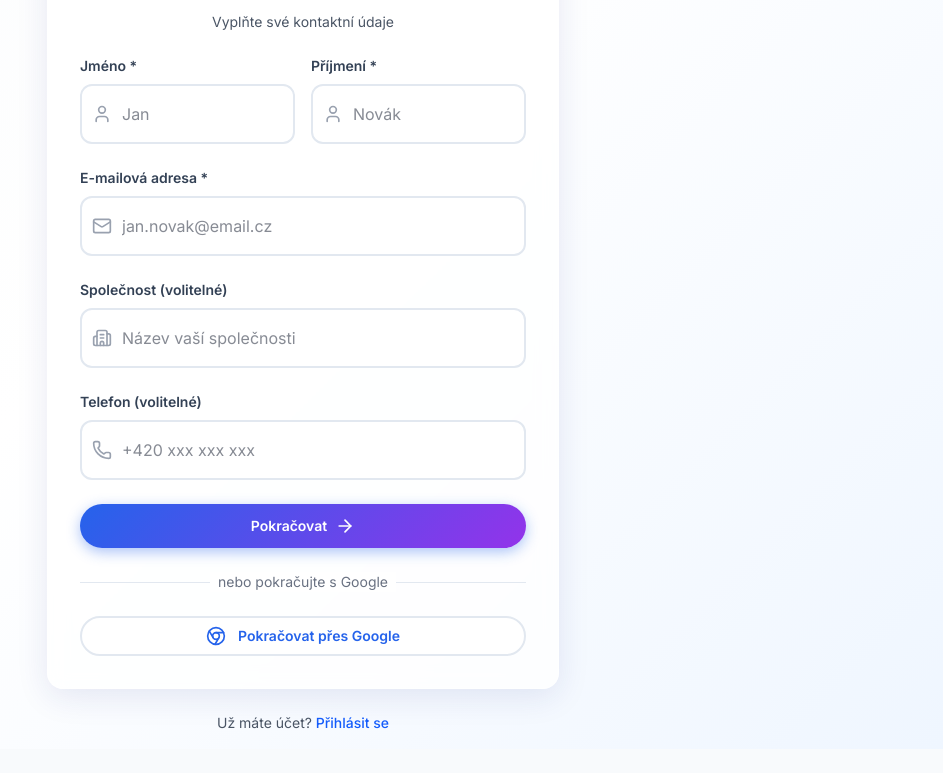
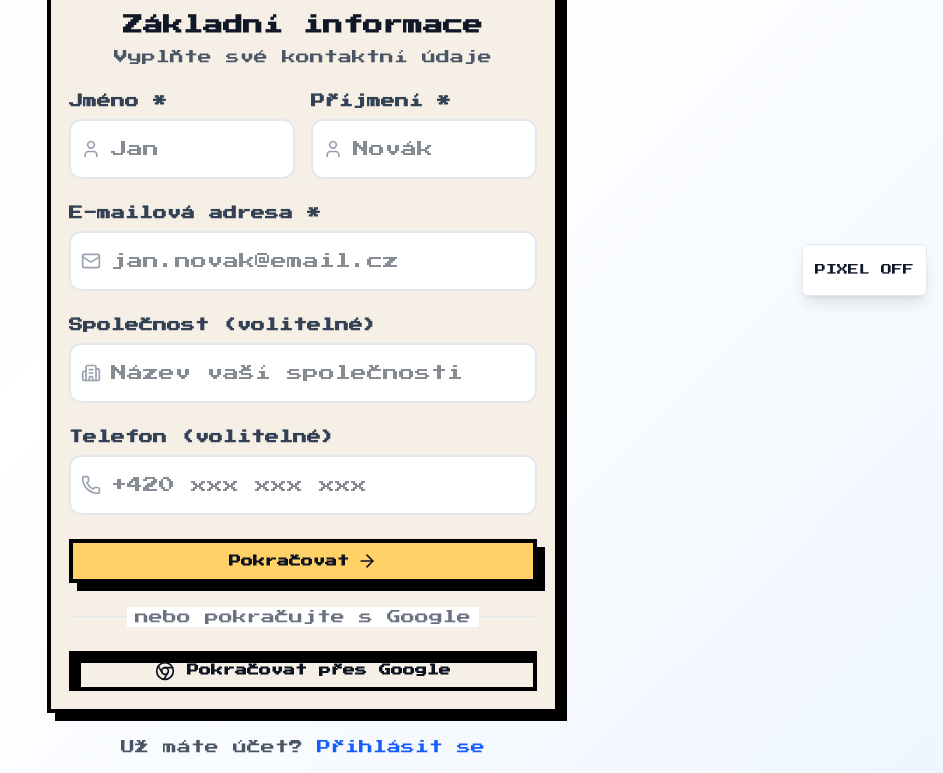
Before and after one commit to TerkaModrajda/certify, a Next.js app: page /auth/register in a window 1280 px wide. Shown: the part 488-1261 px from the top of the page, without its empty margins (337-1280 px from the left). Before the commit the page ends 1237 px from the top, so only its background shows below. Built offline with nearby package versions, Linux system fonts and the light colour scheme.

Commit message:
zmena designu - pixel art

```diff
--- a/app/auth/register/page.tsx
+++ b/app/auth/register/page.tsx
@@ -225,7 +225,7 @@ export default function RegisterPage() {
   }
 
   return (
-    <>
+    <div className="pixel">
       {/* Navigation */}
       <nav className="fixed top-0 w-full z-50 nav-glass">
         <div className="container mx-auto px-6 py-4">
@@ -647,6 +647,6 @@ export default function RegisterPage() {
         </div>
         </div>
       </div>
-    </>
+    </div>
   )
 }
--- a/app/globals.css
+++ b/app/globals.css
@@ -1,3 +1,4 @@
+@import url('https://fonts.googleapis.com/css2?family=Press+Start+2P&display=swap');
 @import "tailwindcss";
 
 /* Base styles matching landing page design */
@@ -139,3 +140,72 @@ body {
     text-wrap: balance;
   }
 }
+
+/* Pixel-art theme (retro) */
+.pixel {
+  --pixel-bg: #f6efe6;
+  --pixel-ink: #0b1220;
+  --pixel-accent: #ffd166;
+  --pixel-accent-2: #ef476f;
+  image-rendering: pixelated;
+  -webkit-font-smoothing: none;
+  -moz-osx-font-smoothing: grayscale;
+  text-rendering: geometricPrecision;
+  font-family: 'Press Start 2P', ui-monospace, SFMono-Regular, Menlo, Monaco, monospace;
+}
+
+/* Pixel overrides for existing button/card classes when inside .pixel */
+.pixel .btn-primary {
+  background: var(--pixel-accent);
+  color: var(--pixel-ink);
+  border: 4px solid #000;
+  border-radius: 0;
+  padding: 12px 20px;
+  box-shadow: 8px 8px 0 #000;
+  font-size: 12px;
+  line-height: 1;
+}
+
+.pixel .btn-primary:hover { transform: none; }
+
+.pixel .btn-secondary {
+  background: var(--pixel-bg);
+  color: var(--pixel-ink);
+  border: 4px solid #000;
+  border-radius: 0;
+  padding: 12px 20px;
+  box-shadow: 8px 8px 0 #000 inset;
+  font-size: 12px;
+}
+
+.pixel .card-glass {
+  background: var(--pixel-bg);
+  border: 4px solid #000;
+  border-radius: 0;
+  box-shadow: 8px 8px 0 #000;
+  padding: 18px;
+}
+
+/* Pixel form input */
+.pixel .form-input {
+  background: #fffbe6;
+  border: 3px solid #000;
+  border-radius: 0;
+  padding: 12px 14px;
+  font-family: 'Press Start 2P', monospace;
+}
+
+/* Pixel nav */
+.pixel .nav-glass {
+  background: var(--pixel-accent-2);
+  border-bottom: 4px solid #000;
+}
+
+/* Utility to apply blocky focus outlines */
+.pixel :focus {
+  outline: 4px solid #000;
+  outline-offset: 2px;
+}
+
+/* Make images crisp */
+.pixel img { image-rendering: pixelated; }
--- a/app/layout.tsx
+++ b/app/layout.tsx
@@ -1,6 +1,7 @@
 import type { Metadata } from "next";
 import { Inter, JetBrains_Mono } from "next/font/google";
 import "./globals.css";
+import PixelToggle from '@/components/ui/pixel-toggle'
 
 const inter = Inter({
   variable: "--font-inter",
@@ -28,6 +29,7 @@ export default function RootLayout({
         className={`${inter.variable} ${jetbrainsMono.variable} antialiased`}
       >
         {children}
+        <PixelToggle />
       </body>
     </html>
   );
--- a/components/ui/button.tsx
+++ b/components/ui/button.tsx
@@ -9,6 +9,7 @@ const buttonVariants = cva(
     variants: {
       variant: {
         default: "btn-primary",
+        pixel: "btn-primary rounded-none px-5 py-3",
         destructive: "bg-gradient-to-r from-red-500 to-red-600 text-white hover:from-red-600 hover:to-red-700 shadow-lg hover:shadow-xl hover:-translate-y-0.5",
         outline: "btn-secondary",
         secondary: "bg-white text-slate-700 border-2 border-slate-200 hover:bg-slate-50 hover:border-blue-500 rounded-full px-6 py-3",
--- /dev/null
+++ b/components/ui/pixel-toggle.tsx
@@ -0,0 +1,46 @@
+"use client"
+
+import React from "react"
+
+export default function PixelToggle() {
+  const [enabled, setEnabled] = React.useState<boolean>(false)
+
+  React.useEffect(() => {
+    try {
+      const stored = localStorage.getItem('theme:pixel')
+      const initial = stored === '1'
+      setEnabled(initial)
+      if (initial) document.documentElement.classList.add('pixel')
+    } catch (e) {
+      // ignore
+    }
+  }, [])
+
+  const toggle = () => {
+    const next = !enabled
+    setEnabled(next)
+    try {
+      if (next) {
+        document.documentElement.classList.add('pixel')
+        localStorage.setItem('theme:pixel', '1')
+      } else {
+        document.documentElement.classList.remove('pixel')
+        localStorage.setItem('theme:pixel', '0')
+      }
+    } catch (e) {
+      // ignore
+    }
+  }
+
+  return (
+    <button
+      type="button"
+      aria-pressed={enabled}
+      onClick={toggle}
+      title={enabled ? 'Disable pixel theme' : 'Enable pixel theme'}
+      className={`fixed bottom-4 right-4 z-50 p-3 rounded-md bg-white border border-slate-200 shadow-lg hover:opacity-90 focus:outline-none focus:ring-2 focus:ring-offset-2`}
+    >
+      <span style={{fontFamily: "'Press Start 2P', monospace, ui-monospace", fontSize: 11}}>{enabled ? 'PIXEL ON' : 'PIXEL OFF'}</span>
+    </button>
+  )
+}
```
Also changed, not shown: public/bffb1e86c9aee91b98ee46c71274ac02.jpg (added).
